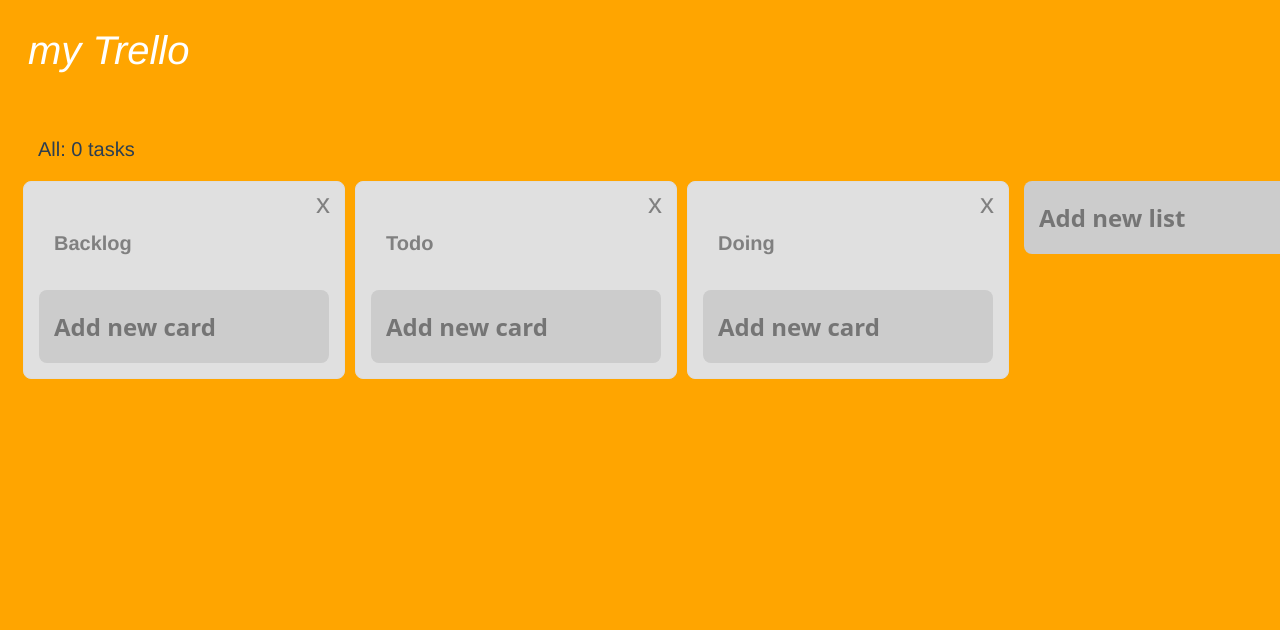
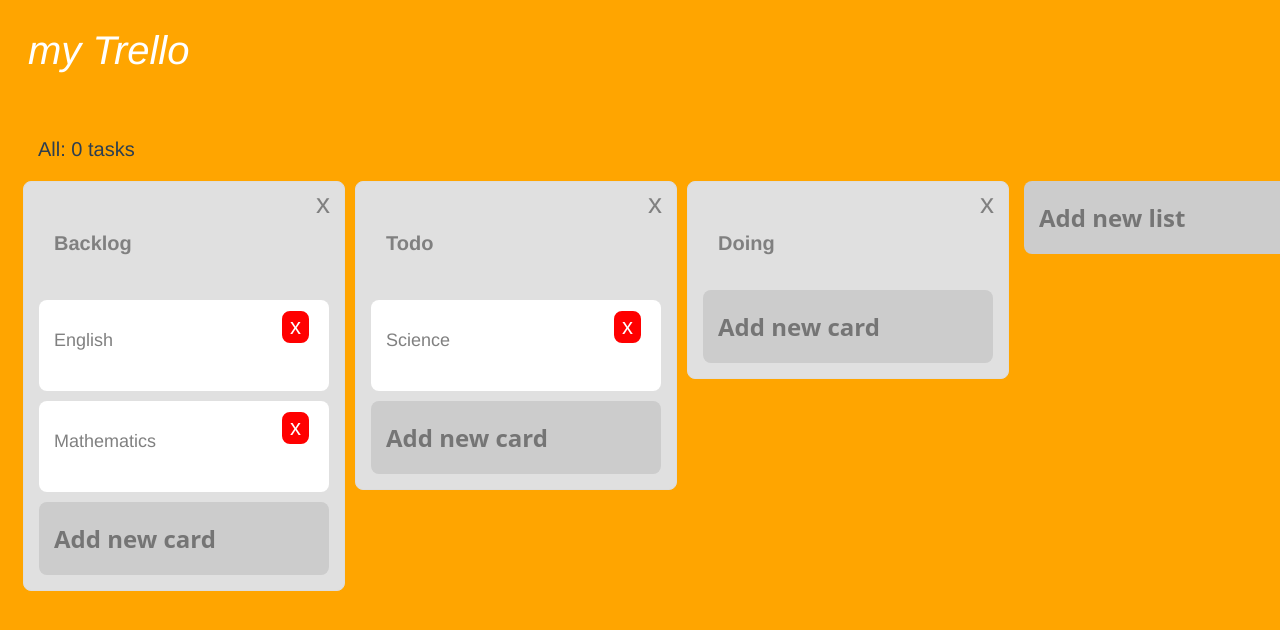
Before and after one commit to dodonki1223/trello, a Vue app: page / in a window 1280 px wide. Shown: the top 630 px of the page. Built offline with nearby package versions, Linux system fonts and the light colour scheme.

Commit message:
:sparkles: 4-2 Cardコンポーネントを作成しよう 2.作成したカードを表示しよう(List.vue)

```diff
--- a/src/components/Board.vue
+++ b/src/components/Board.vue
@@ -18,6 +18,7 @@
         <list v-for="(item, index) in lists"
               :key="item.id"
               :title="item.title"
+              :cards="item.cards"
               :listIndex="index"
         />
         <!--
--- a/src/components/List.vue
+++ b/src/components/List.vue
@@ -6,22 +6,39 @@
       <!-- removeListメソッドをハンドルしている -->
       <div class="delete-list" @click="removeList">x</div>
     </div>
+    <!--
+      cards を v-for ディレクティブを使って展開します
+      key 属性には、一意な item.id を設定
+      展開した値を v-bind ディレクティブを使ってバインドさせます
+    -->
+    <card v-for="(item, index) in cards"
+          :body="item.body"
+          :key="item.id"
+          :cardIndex="index"
+          :listIndex="listIndex"
+    />
     <card-add :listIndex="listIndex" />
   </div>
 </template>
 
 <script>
-import CardAdd from "./CardAdd";
+import CardAdd from "./CardAdd"
+import Card from "./Card"
 
 export default {
   components: {
-    CardAdd
+    CardAdd,
+    Card
   },
   // propsについては下記ドキュメントを参照すること
   //   https://jp.vuejs.org/v2/guide/components-props.html
   props: {
     title: {
       type: String,
+      required: true
+    },
+    cards: {
+      type: Array,
       required: true
     },
     listIndex: {
```
